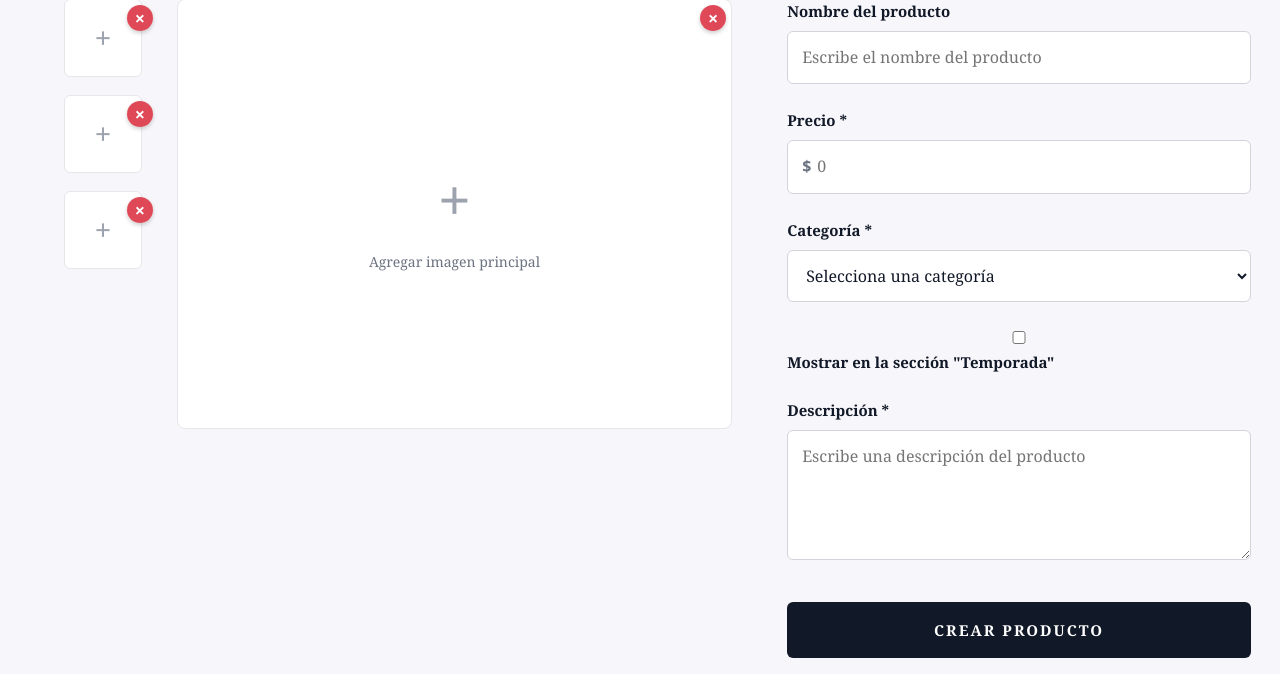
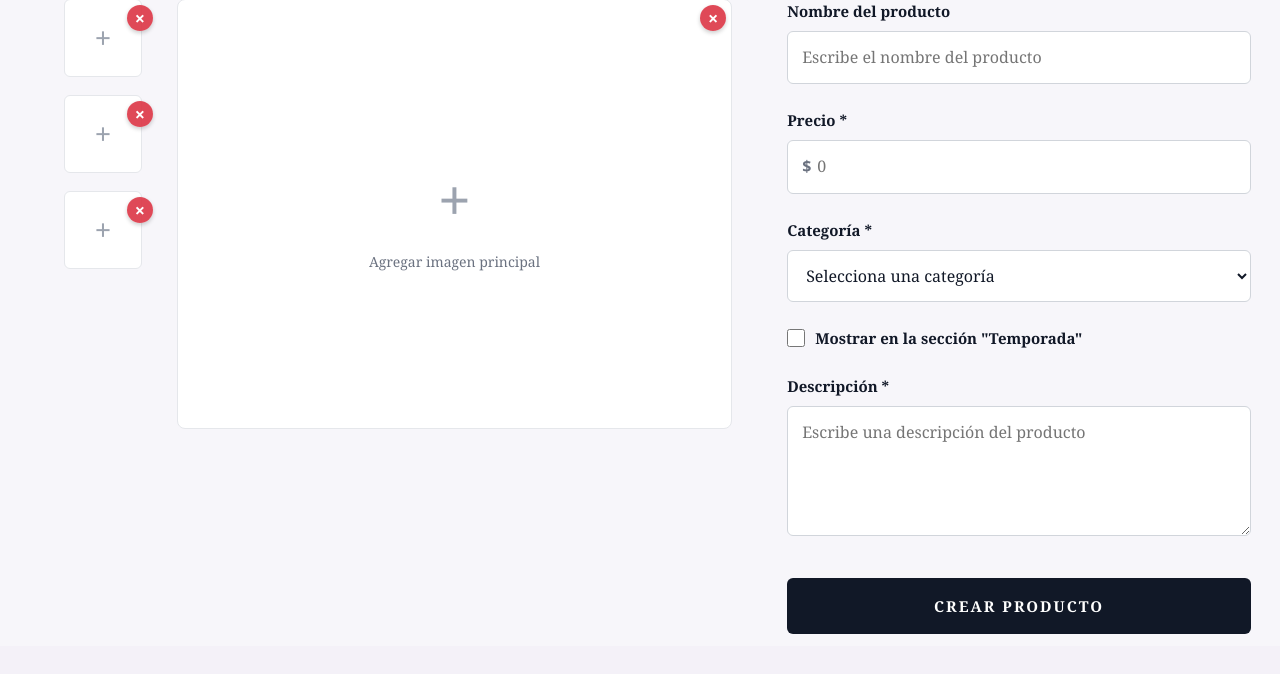
Before and after one commit to D45-csm/PrismaWeb, a Django app: page /productos/crear/ in a window 1280 px wide. Shown: the part 200-874 px from the top of the page. After the commit the page ends 834 px from the top, so only its background shows below. Run offline with Django 5.2, Linux system fonts and the light colour scheme; the visitor is signed in with stand-in values (Sample User, id 1); data that the repository does not hold is empty; some libraries are stand-ins or nearby versions.

Commit message:
Agregar estilos para el campo de selección de checkbox en crear_producto.css

```diff
--- a/static/css/crear_producto.css
+++ b/static/css/crear_producto.css
@@ -308,6 +308,26 @@
     resize: vertical;
 }
 
+.campo-checkbox {
+    display: flex;
+    align-items: center;
+}
+
+.campo-checkbox .label-checkbox {
+    display: flex;
+    align-items: center;
+    gap: 10px;
+    cursor: pointer;
+    margin-bottom: 0;
+}
+
+.campo-checkbox input[type="checkbox"] {
+    width: 18px;
+    height: 18px;
+    accent-color: #111827;
+    cursor: pointer;
+}
+
 /* CAMPO PRECIO CON SÍMBOLO $ */
 
 .precio-input {
```
